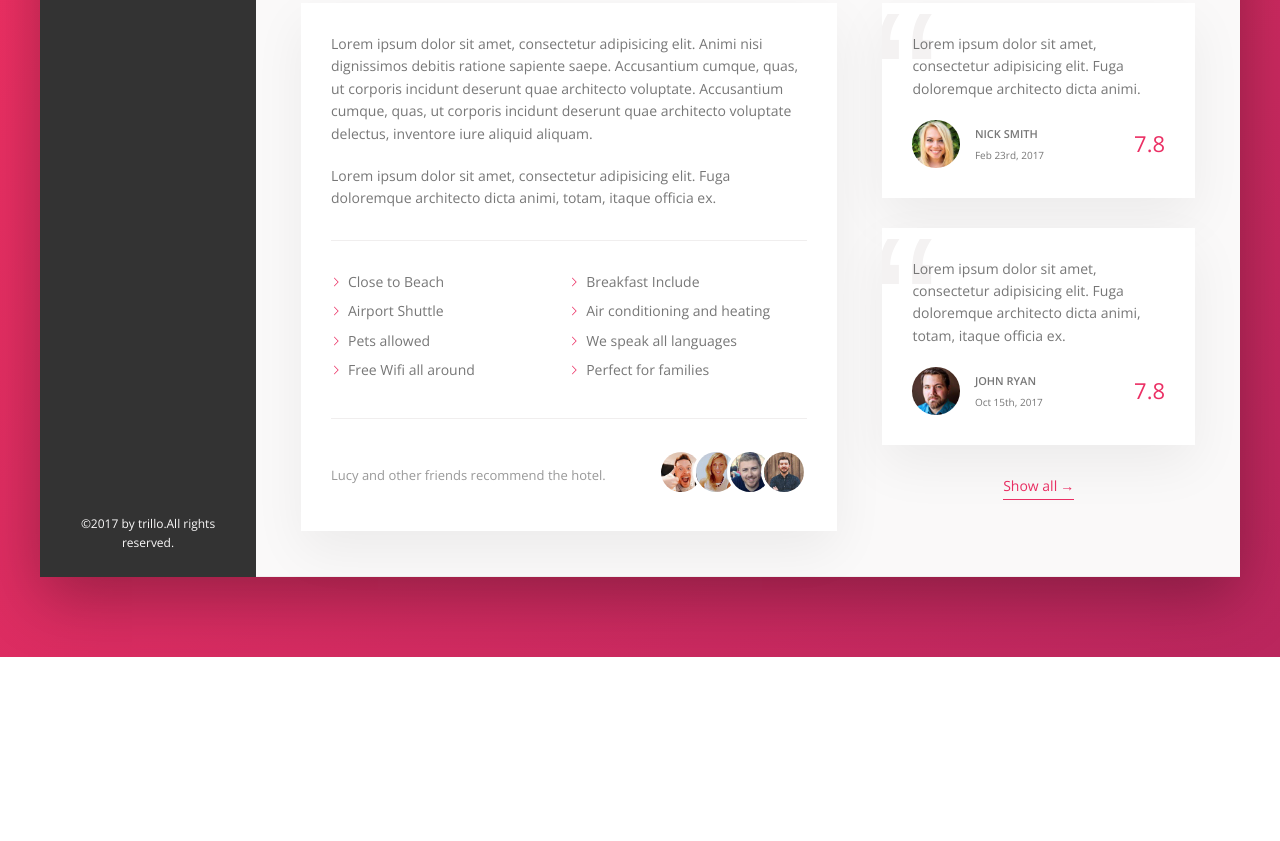
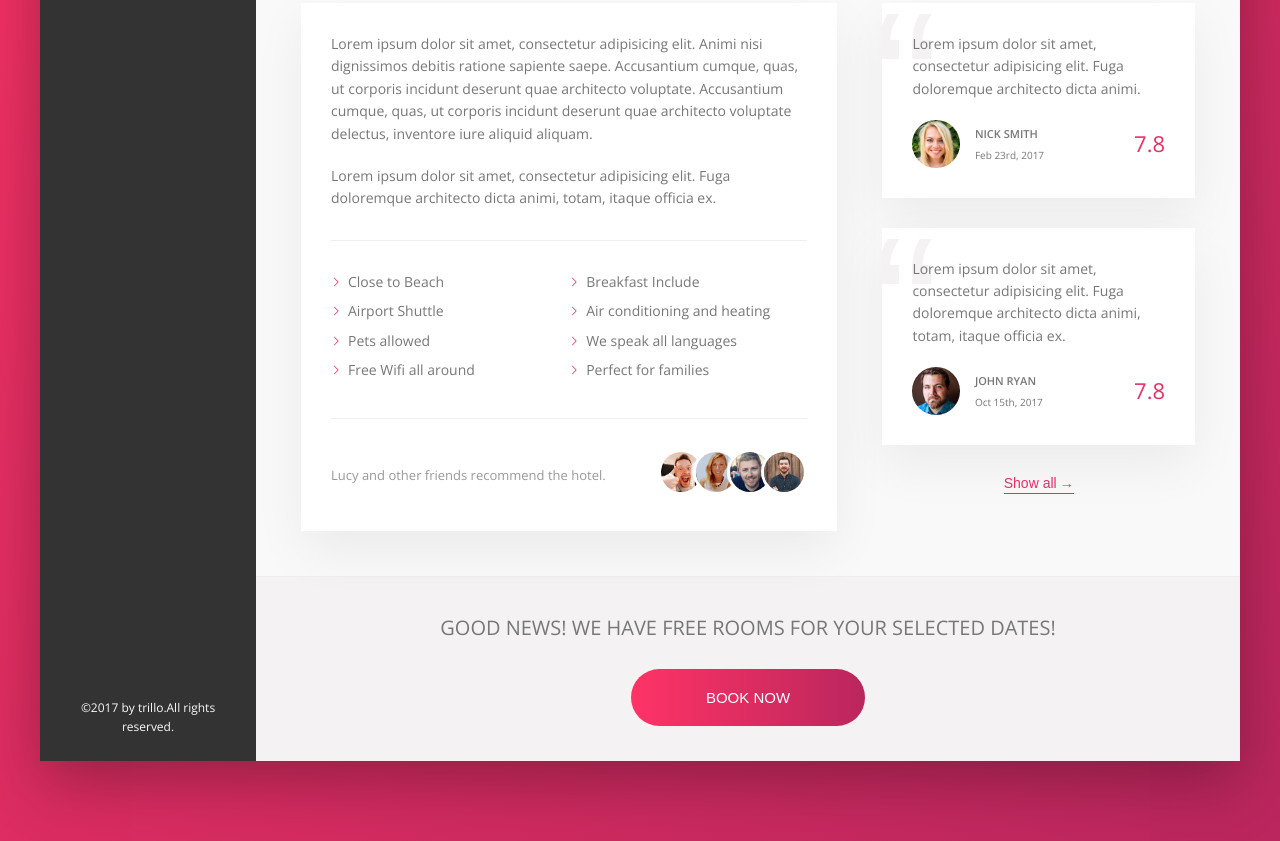
Before and after one commit to amohant27/trillo-flex, a website: page index.html in a window 1280 px wide. Shown: the part 643-1484 px from the top of the page. Before the commit the page ends 1300 px from the top, so only its background shows below. Drawn offline with nearby package versions, Linux system fonts and the light colour scheme.

Commit message:
Project complete

```diff
--- a/index.html
+++ b/index.html
@@ -189,10 +189,20 @@
                 <div class="review__rating">7.8</div>
               </figcaption>
             </figure>
-                                <div class="btn-inline">Show all<span>&rarr;</span></div>
-
+            <button class="btn-inline">Show all<span>&rarr;</span></button>
           </div>
 
+
+        </div>
+
+        <div class="cta">
+          <h2 class="cta__book-now">
+            Good news! We have free rooms for your selected dates!
+          </h2>
+          <button class="btn">
+            <span class="btn__visible">Book Now</span>
+            <span class="btn__invisible"> Only 4 rooms left</span>
+          </button>
         </div>
       </main>
     </div>
--- a/sass/_components.scss
+++ b/sass/_components.scss
@@ -248,17 +248,16 @@
   transition: all 1.2s;
   cursor: pointer;
 
-  & span{
+  & span {
     margin-left: 3px;
-
+    transition: margin-left 0.2s;
   }
 
   &:hover {
     color: var(--grey-dark-1);
 
-    span{
+    span {
       margin-left: 8px;
-      transition: margin-left .2s;
     }
   }
 
@@ -344,7 +343,7 @@
   }
 }
 
-.review{
+.review {
   background-color: #fff;
   box-shadow: var(--shadow-light);
   padding: 3rem;
@@ -352,49 +351,47 @@
   position: relative;
   overflow: hidden;
 
-   &__text{
+  &__text {
     margin-bottom: 2rem;
     z-index: 10;
     position: relative;
-
   }
 
-   &__user{
+  &__user {
     display: flex;
     align-items: center;
-
   }
 
-   &__user-name{
+  &__user-name {
     font-weight: 600;
     font-size: 1.1rem;
     text-transform: uppercase;
-     margin-bottom: .4rem;
+    margin-bottom: 0.4rem;
   }
 
-   &__user-box{
+  &__user-box {
     margin-right: auto;
   }
 
-   &__photo{
+  &__photo {
     height: 4.75rem;
-      width:4.75rem;
+    width: 4.75rem;
     border-radius: 50%;
     margin-right: 1.5rem;
   }
 
-   &__user-date{
+  &__user-date {
     font-size: 1rem;
     color: var(--grey-dark-2);
   }
 
-   &__rating{
+  &__rating {
     color: var(--color-primary);
     font-size: 2.2rem;
     font-weight: 300;
   }
 
-   &::before{
+  &::before {
     content: "\201C";
     position: absolute;
     top: 7.5rem;
@@ -405,5 +402,63 @@
     font-family: sans-serif;
     z-index: 9;
   }
+}
 
+.cta {
+  padding: 3.5rem 0;
+  text-align: center;
+
+  &__book-now {
+    font-size: 2rem;
+    font-weight: 300;
+    margin-bottom: 2.5rem;
+    text-transform: uppercase;
   }
+}
+
+.btn {
+  font-size: 1.5rem;
+  font-weight: 300px;
+  text-transform: uppercase;
+  border-radius: 100px;
+  border: none;
+  background-image: linear-gradient(to right, var(--color-primary-light), var(--color-primary-dark));
+  color: #fff;
+  position: relative;
+  cursor: pointer;
+  overflow: hidden;
+
+  & > * {
+        display: inline-block;
+        height: 100%;
+        width: 100%;
+        transition: all .2s;
+    }
+
+  &__visible {
+    padding: 2rem 7.5rem;
+  }
+
+  &__invisible {
+    position: absolute;
+        padding: 2rem 0;
+        left: 0;
+        top: -100%;
+  }
+  &:hover {
+        background-image: linear-gradient(to left, var(--color-primary-light), var(--color-primary-dark));
+    }
+
+    &:hover &__visible {
+        transform: translateY(100%);
+    }
+
+    &:hover &__invisible {
+        top: 0;
+    }
+
+    &:focus {
+        outline: none;
+        animation: pulsate 1s infinite;
+    }
+}
```
Also changed, not shown: css/style.css. Lines whose indentation alone changed are shown as unchanged.
